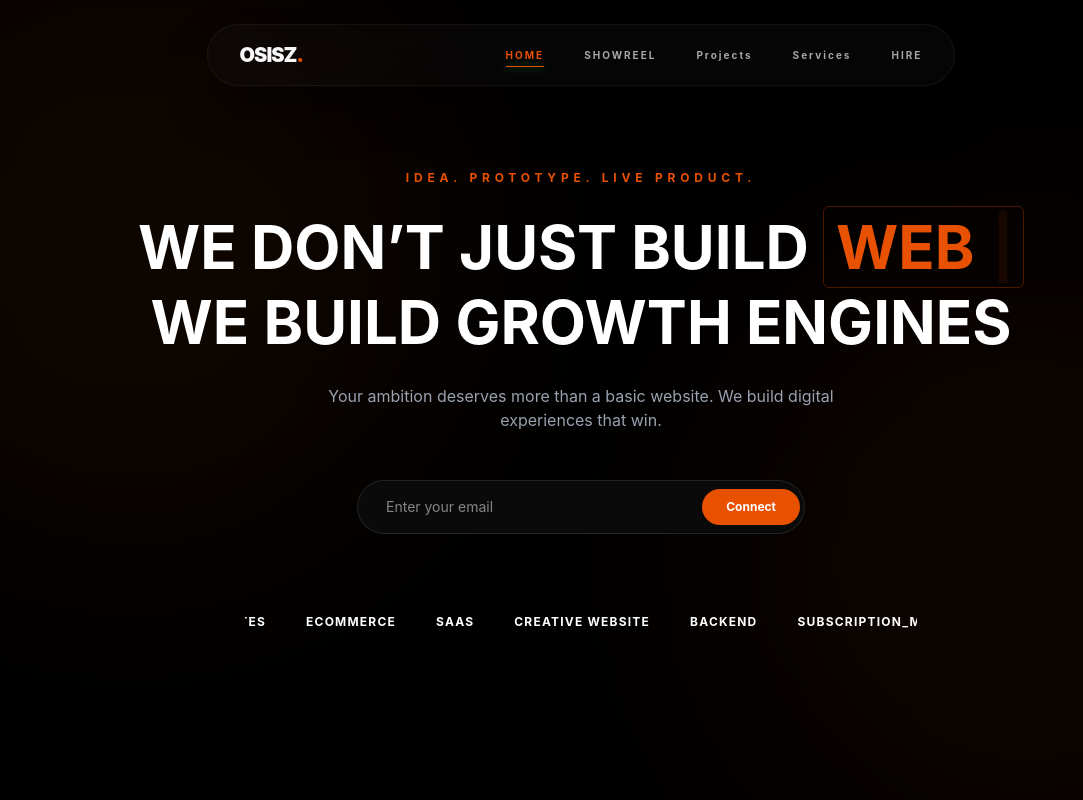
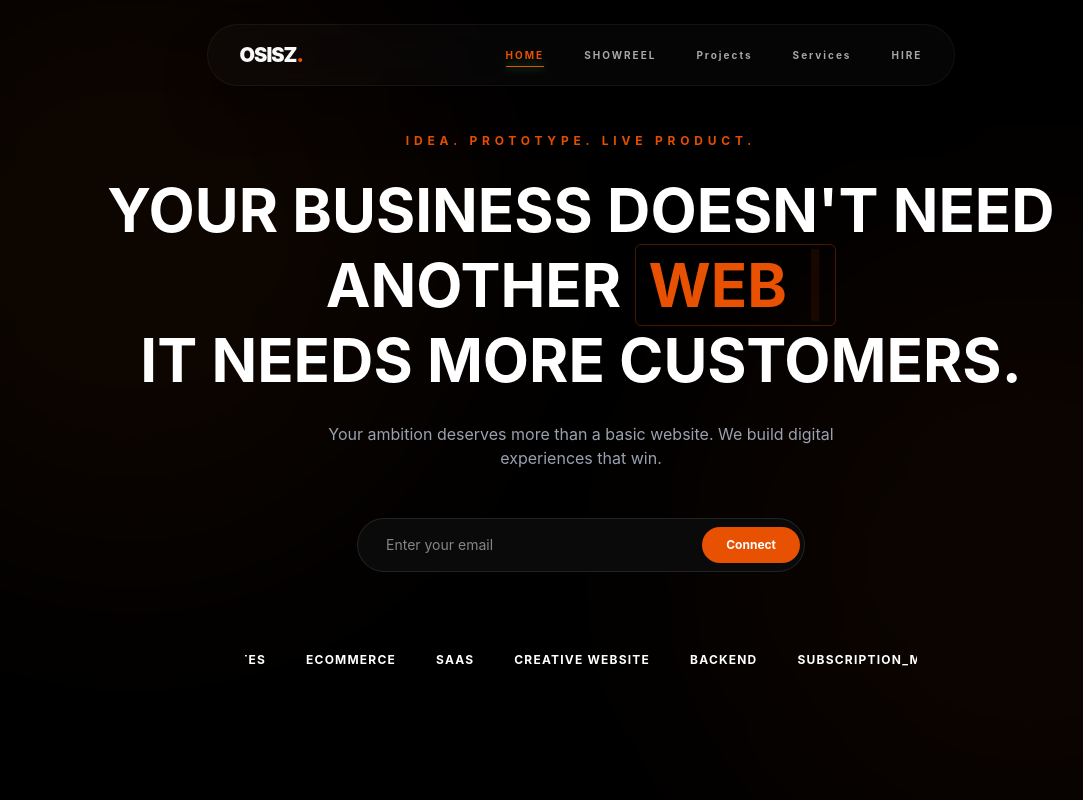
Before and after one commit to aditya02x/OWN, a React (Vite) app in the folder Frontend/: page / in a window 1280 px wide. Shown: the top 800 px of the page, without its empty margins (59-1142 px from the left). Built offline with nearby package versions, Linux system fonts and the light colour scheme.

Commit message:
change ion main text

```diff
--- a/Frontend/src/pages/Hero.jsx
+++ b/Frontend/src/pages/Hero.jsx
@@ -75,7 +75,7 @@ const Hero = () => {
           animate={{ y: 0, opacity: 1 }}
           className="text-white text-3xl sm:text-5xl md:text-6xl font-bold leading-tight"
         >
-          WE DON’T JUST BUILD{" "}
+          YOUR BUSINESS DOESN'T NEED ANOTHER{" "}
           <span className="px-3 py-1 border border-[#E85002]/30 rounded-md text-[#E85002]">
             <Typewriter
               words={["WEBSITES", "SAAS", "WEB APP", "BRANDS"]}
@@ -84,7 +84,7 @@ const Hero = () => {
             />
           </span>
           <br />
-          WE BUILD GROWTH ENGINES
+          IT NEEDS MORE CUSTOMERS.
         </motion.h1>
 
         <motion.p
```
